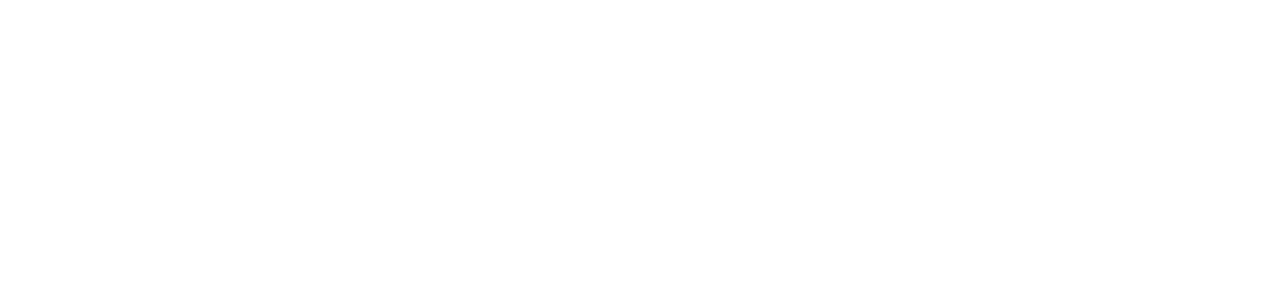
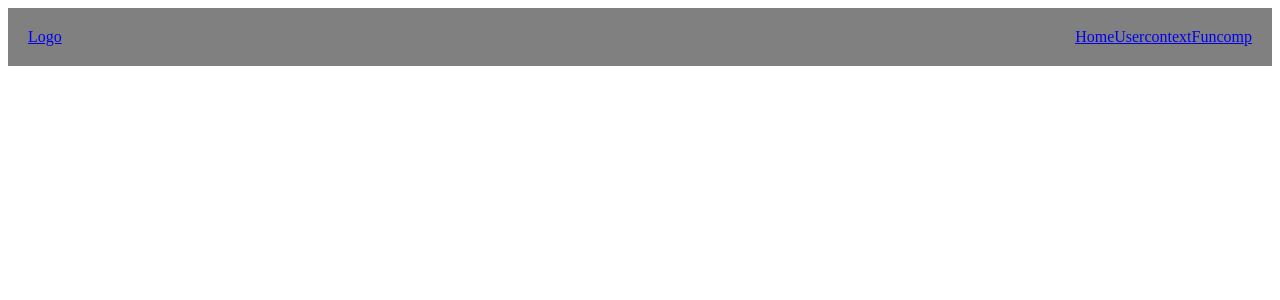
Before and after one commit to happlejoseph/React, a React (Vite) app: page /nav in a window 1280 px wide. Before the commit this address had no page. Shown: the top 300 px of the page. Built offline with nearby package versions, Linux system fonts and the light colour scheme.

Commit message:
dynamic link, nested route

```diff
--- a/src/App.jsx
+++ b/src/App.jsx
@@ -16,7 +16,10 @@ import ParentComp from './useEffect/ParentComp'
 import userContext from './useContext/userContext'
 import UserContextComp from './useContext/UserContextComp'
 import { BrowserRouter, Routes, Route } from 'react-router-dom'
-import LinkComp from './LinkComp'
+import LinkComp from './reactRoute/LinkComp'
+import DynamicRoute from './reactRoute/DynamicRoute'
+import NestedRoute from './reactRoute/NestedRoute'
+import Navbar from './reactRoute/Navbar'
 
 function App() {
 
@@ -33,6 +36,19 @@ function App() {
           <Route path="/" element={<FunctionComponent/>}/>
           <Route path="/user-context" element={<UserContextComp/>}/>
           <Route path="/link" element={<LinkComp/>}/>
+          <Route path="/dynamic/:id" element={<DynamicRoute/>}/>
+
+          <Route path='/nested' element={<NestedRoute/>}>
+          <Route path="funComp" element={<FunctionComponent/>}/>
+          <Route path="UserContext" element={<UserContextComp/>}/>
+
+          </Route>
+
+          <Route path='/nav' element={<Navbar/>}>
+          <Route path='user-context' element={<UserContextComp/>}/>
+          <Route path="fun-comp" element={<FunctionComponent/>}/>
+
+          </Route>
 
 
       {/* <ClassComponent/> */}
--- /dev/null
+++ b/src/reactRoute/DynamicRoute.jsx
@@ -0,0 +1,16 @@
+
+
+import React from 'react'
+import { useParams } from 'react-router-dom'
+
+function DynamicRoute() {
+
+    const {id} = useParams()
+  return (
+    <div>
+      id: {id}
+    </div>
+  )
+}
+
+export default DynamicRoute
--- /dev/null
+++ b/src/reactRoute/Navbar.jsx
@@ -0,0 +1,27 @@
+import React from 'react'
+import { Link, Outlet } from 'react-router-dom'
+
+function Navbar() {
+  return (
+
+    <div>
+
+    <div style={{display:'flex', justifyContent:'space-between', backgroundColor:'gray', padding:'20px'}}>
+        <Link>Logo</Link>
+
+        <div>
+
+        <Link to={'/nav'}>Home</Link>
+        <Link to={'user-context'}>Usercontext</Link>
+        <Link to={'fun-comp'}>Funcomp</Link>
+
+        </div>
+    </div>
+
+    <Outlet/>
+    </div>
+
+  )
+}
+
+export default Navbar
--- /dev/null
+++ b/src/reactRoute/NestedRoute.jsx
@@ -0,0 +1,15 @@
+
+
+import React from 'react'
+import { Outlet } from 'react-router-dom'
+
+function NestedRoute() {
+  return (
+    <div>
+      Nested
+      <Outlet/>
+    </div>
+  )
+}
+
+export default NestedRoute
```
Also changed, not shown: src/reactRoute/UseNagivate.jsx (added, +27 -0 lines), src/reactRoute/LinkComp.jsx (renamed from src/LinkComp.jsx).
